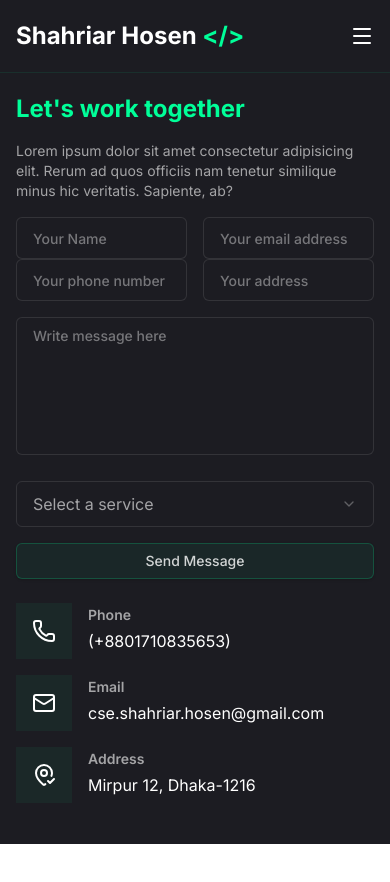
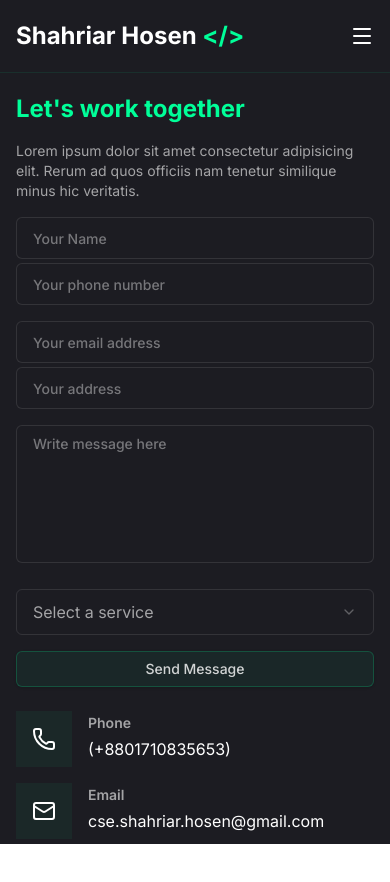
Before and after one commit to cseshahriar/portfolio-next, a Next.js app: page /contact in a window 390 px wide. Shown: the top 882 px of the page. Before the commit the page ends 844 px from the top, so only its background shows below. Built offline with nearby package versions, Linux system fonts and the light colour scheme.

Commit message:
Contact page

```diff
--- a/app/layout.tsx
+++ b/app/layout.tsx
@@ -26,6 +26,8 @@ export const metadata: Metadata = {
   description: "A portfolio website",
 };
 
+import { Toaster } from 'react-hot-toast';
+
 export default function RootLayout({
   children,
 }: Readonly<{
@@ -39,6 +41,9 @@ export default function RootLayout({
         <PageTransition>
           {children}
         </PageTransition>
+        <Toaster position="bottom-right" toastOptions={{
+          style:{background: "#000", color: "#fff"}
+        }}/>
       </body>
     </html>
   );
--- a/components/ContactForm.tsx
+++ b/components/ContactForm.tsx
@@ -1,10 +1,9 @@
 "use client";
 
-import React, { useState } from 'react'
-import Title from './Title'
-import { Input } from './ui/input'
-import { useToast } from '@/hooks/use-toast'
-import { Textarea } from './ui/textarea';
+import React, { useState } from "react";
+import Title from "./Title";
+import { Input } from "./ui/input";
+import { Textarea } from "./ui/textarea";
 import {
   Select,
   SelectContent,
@@ -13,57 +12,187 @@ import {
   SelectLabel,
   SelectTrigger,
   SelectValue,
-} from "@/components/ui/select"
-import { Button } from './ui/button';
+} from "@/components/ui/select";
+import { Button } from "./ui/button";
+import toast from "react-hot-toast";
+import { motion } from "motion/react";
+import { Check } from "lucide-react";
 
 const ContactForm = () => {
-    const toast = useToast();
-    const [status, setStatus] = useState('');
+  const [status, setStatus] = useState("");
   const [success, setSuccess] = useState(false);
   const [isLoading, setIsLoading] = useState(false);
+
   const [formData, setFormData] = useState({
-        Name: "",
-        Email: "",
-        Phone: "",
-        Address: "",
-        Message: "",
-        Service: ""
+    name: "",
+    email: "",
+    phone: "",
+    address: "",
+    message: "",
+    service: "",
   });
 
-    const handleChange = (e: React.ChangeEvent<HTMLInputElement | HTMLTextAreaElement>) => {
-        e.preventDefault();
-        const {name, value} = e.target;
-        setFormData((prevData) => ({...prevData, [name]: value}));
+  const handleChange = (
+    e: React.ChangeEvent<HTMLInputElement | HTMLTextAreaElement>
+  ) => {
+    const { name, value } = e.target;
+    setFormData((prev) => ({ ...prev, [name]: value }));
   };
 
   const handleSelectChange = (value: string) => {
-        setFormData((prevData) => ({...prevData, Service: value}));
+    setFormData((prev) => ({ ...prev, service: value }));
   };
 
-    const handleSubmit = async(e: React.MouseEvent<HTMLButtonElement, MouseEvent>) => {
+  const handleSubmit = async (e: React.FormEvent<HTMLFormElement>) => {
     e.preventDefault();
-        console.log(formData);
+
+    if (!formData.name.trim() || !formData.email.trim()) {
+      toast.error("Please input your name and email to continue.");
+      return;
     }
 
+    const form = new FormData();
+    const currentDateTime = new Date().toLocaleString();
+
+    // Forminit required fields
+    form.append("fi-sender-fullName", formData.name);
+    form.append("fi-sender-email", formData.email);
+    form.append("fi-sender-phone", formData.phone);
+    form.append("fi-text-message", formData.message);
+
+    // custom fields
+    form.append("fi-select-service", formData.service);
+    form.append("fi-extra-address", formData.address);
+    form.append("fi-meta-date", currentDateTime);
+
+    console.log([...form.entries()]);
+
+    try {
+      setIsLoading(true);
+
+      const response = await fetch("https://forminit.com/f/hzf9vo03nyk", {
+        method: "POST",
+        body: form,
+      });
+
+      if (response.ok) {
+        setSuccess(true);
+        setStatus("Success! Your message has been sent.");
+        toast.success("Success! Your message has been sent.");
+
+        setFormData({
+          name: "",
+          email: "",
+          phone: "",
+          address: "",
+          message: "",
+          service: "",
+        });
+      } else {
+        toast.error("Error! Unable to send your message.");
+      }
+    } catch (error) {
+      console.log("form error ", error);
+      toast.error("Something went wrong.");
+    } finally {
+      setIsLoading(false);
+    }
+  };
 
   return (
-        <form className="space-y-4">
-            <Title className='text-2xl md:text-4xl'>Let&apos;s work together</Title>
-            <p className="text-white/60 text-sm md:text-base">Lorem ipsum dolor sit amet consectetur adipisicing elit. Rerum ad quos officiis nam tenetur similique minus hic veritatis. Sapiente, ab?</p>
+    <form className="space-y-4" onSubmit={handleSubmit}>
+      <Title className="text-2xl md:text-4xl">Let&apos;s work together</Title>
 
-            <div className="flex fle-col gap-4">
+      <p className="text-white/60 text-sm md:text-base">
+        Lorem ipsum dolor sit amet consectetur adipisicing elit. Rerum ad quos
+        officiis nam tenetur similique minus hic veritatis.
+      </p>
+
+      {success ? (
         <div>
-                    <Input type='text' id="name" name="Name" required placeholder='Your Name' value={formData?.Name} onChange={handleChange} />
-                    <Input type='tel' id="phone" name="Phone" required placeholder='Your phone number' value={formData?.Email} onChange={handleChange} />
+          <motion.div
+            className="flex items-center justify-center gap-3 py-6"
+            initial={{ y: 40, opacity: 0 }}
+            animate={{ y: 0, opacity: 1 }}
+            transition={{ duration: 0.5, delay: 1 }}
+          >
+            <div className="border-2 border-lightSky w-20 h-20 rounded-full flex items-center justify-center text-lightSky">
+              <Check className="w-10 h-10" />
             </div>
+
             <div>
+              <h2 className="text-4xl leading-none font-extrabold text-transparent text-outline">
+                Thank you!
+              </h2>
+              <p>{status}</p>
+            </div>
+          </motion.div>
+        </div>
+      ) : (
+        <>
+          <div className="flex flex-col md:flex-row gap-4">
+            <div className="flex-1">
+              <Input
+                type="text"
+                name="name"
+                placeholder="Your Name"
+                required
+                value={formData.name}
+                onChange={handleChange}
+                disabled={isLoading}
+                className="mb-1 disabled:placeholder:text-white/20 disabled:bg-white/20"
+              />
 
-                    <Input type='email' id="email" name="Email" required placeholder='Your email address' value={formData?.Phone} onChange={handleChange} />
-                    <Input type='address' id="address" name="Address" required placeholder='Your address' value={formData?.Address} onChange={handleChange} />
+              <Input
+                type="tel"
+                name="phone"
+                placeholder="Your phone number"
+                value={formData.phone}
+                onChange={handleChange}
+                disabled={isLoading}
+                className="disabled:placeholder:text-white/20 disabled:bg-white/20"
+              />
+            </div>
+
+            <div className="flex-1">
+              <Input
+                type="email"
+                name="email"
+                placeholder="Your email address"
+                required
+                value={formData.email}
+                onChange={handleChange}
+                disabled={isLoading}
+                className="mb-1 disabled:placeholder:text-white/20 disabled:bg-white/20"
+              />
+
+              <Input
+                type="text"
+                name="address"
+                placeholder="Your address"
+                value={formData.address}
+                onChange={handleChange}
+                disabled={isLoading}
+                className="disabled:placeholder:text-white/20 disabled:bg-white/20"
+              />
             </div>
           </div>
-            <Textarea name='Message' placeholder='Write message here' value={formData.Message} onChange={handleChange} rows={5} />
-            <Select onValueChange={handleSelectChange}>
+
+          <Textarea
+            name="message"
+            placeholder="Write message here"
+            rows={5}
+            value={formData.message}
+            onChange={handleChange}
+            disabled={isLoading}
+            className="disabled:placeholder:text-white/20 disabled:bg-white/20"
+          />
+
+          <Select
+            onValueChange={handleSelectChange}
+            value={formData.service}
+            disabled={isLoading}
+          >
             <SelectTrigger>
               <SelectValue placeholder="Select a service" />
             </SelectTrigger>
@@ -71,23 +200,31 @@ const ContactForm = () => {
             <SelectContent className="bg-bodyColor text-white border-white/20">
               <SelectGroup>
                 <SelectLabel>Select a service</SelectLabel>
-                        <SelectItem value='Web development'>Web Development</SelectItem>
-                        <SelectItem value='Apps development'>Apps Development</SelectItem>
-                        <SelectItem value='Server'>Server</SelectItem>
+
+                <SelectItem value="Web development">
+                  Web Development
+                </SelectItem>
+
+                <SelectItem value="Apps development">
+                  Apps Development
+                </SelectItem>
+
+                <SelectItem value="Server">Server</SelectItem>
               </SelectGroup>
             </SelectContent>
           </Select>
 
           <Button
-                type='submit'
+            type="submit"
             disabled={isLoading}
-                onClick={handleSubmit}
-                className='w-full py-4 bg-lightSky/5 text-white/80 border border-lightSky/20 hover:border-lightSky hover:bg-lightSky/10 hover:text-hoverColor hoverEffect'
+            className="w-full py-4 bg-lightSky/5 text-white/80 border border-lightSky/20 hover:border-lightSky hover:bg-lightSky/10 hover:text-hoverColor hoverEffect"
           >
-                    {isLoading ? 'Submitting message...' : 'Send Message'}
+            {isLoading ? "Submitting message..." : "Send Message"}
           </Button>
+        </>
+      )}
     </form>
-    )
-}
+  );
+};
 
-export default ContactForm
+export default ContactForm;
--- a/package.json
+++ b/package.json
@@ -27,6 +27,7 @@
     "react": "19.2.3",
     "react-countup": "^6.5.3",
     "react-dom": "19.2.3",
+    "react-hot-toast": "^2.6.0",
     "sonner": "^2.0.7",
     "tailwind-merge": "^3.4.0",
     "tailwindcss-animate": "^1.0.7"
```
Also changed, not shown: 1 other file (tests, documents, lock files or other folders). Lines whose indentation alone changed are shown as unchanged.
